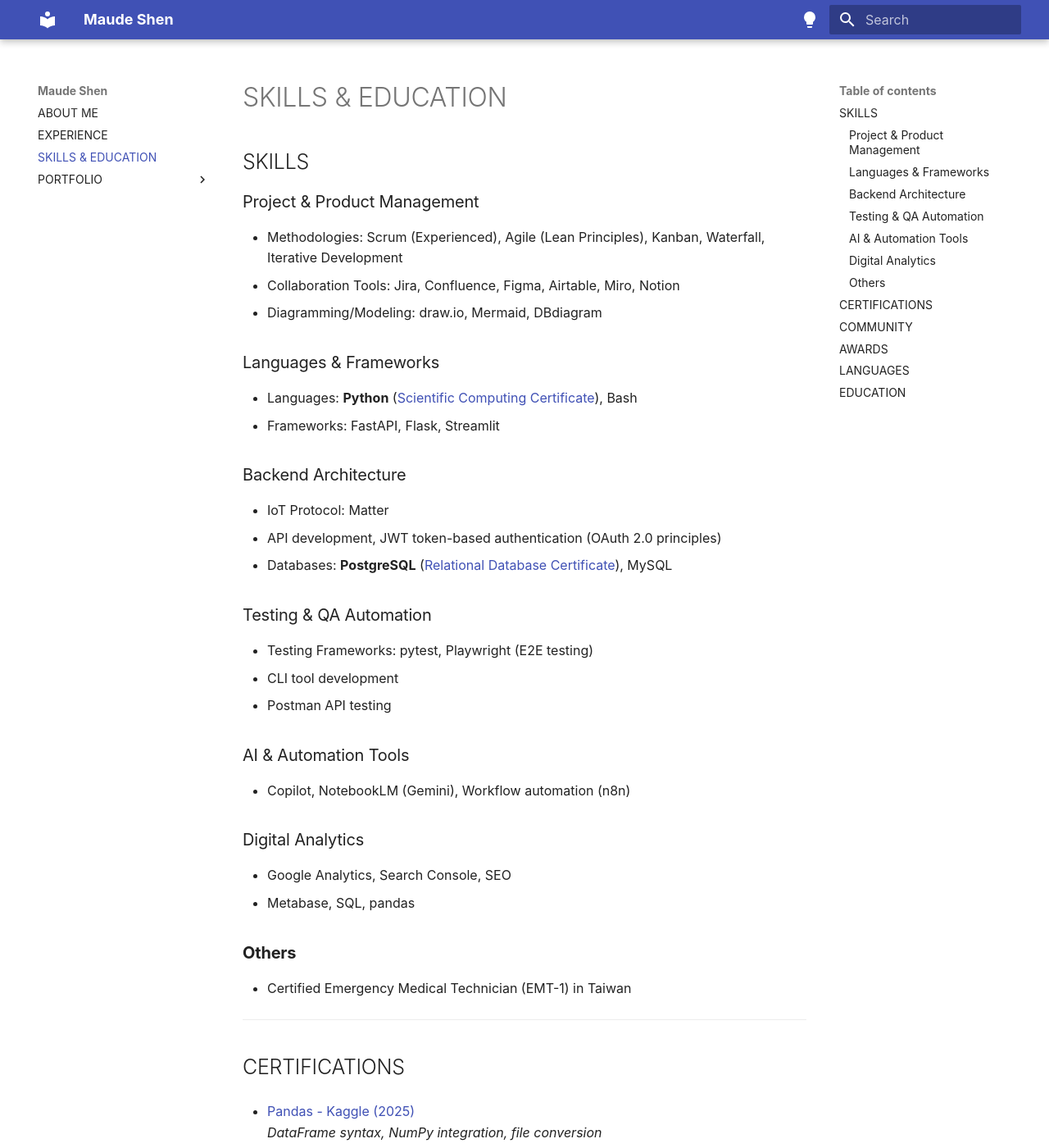
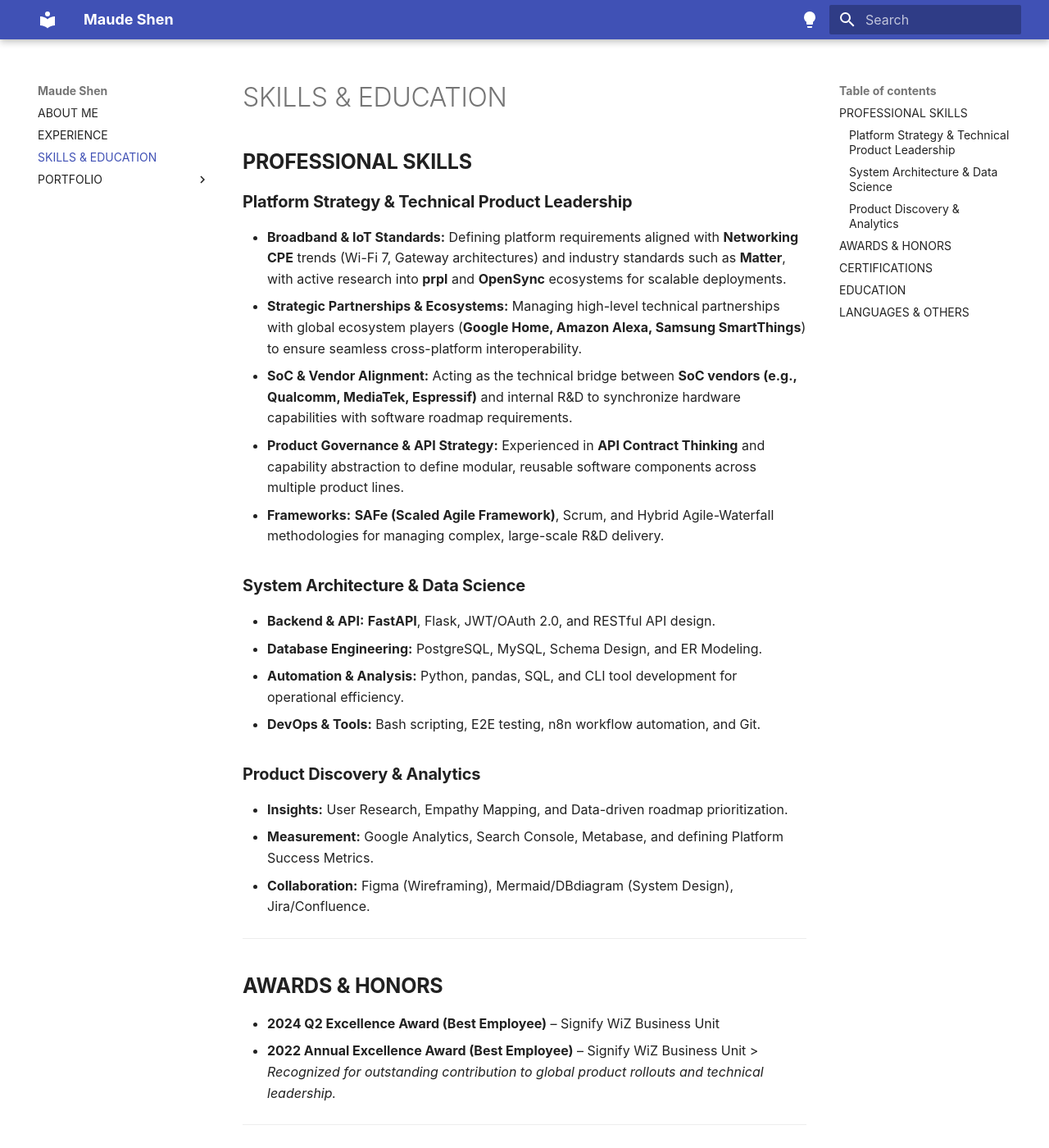
Before and after one commit to maudes/cv, an MkDocs documentation site: the page built from docs/education_skills.md, in a window 1280 px wide and 1400 px high. Shown: the whole window at 82% size. Built offline with MkDocs 1.6.1 and Material for MkDocs 9.7.7, drawn with Linux system fonts in a browser that asks for light colours; some web fonts are replaced; some of the changed text lies outside the part shown.

Commit message:
Update education_skills.md

```diff
--- a/docs/education_skills.md
+++ b/docs/education_skills.md
@@ -1,86 +1,53 @@
+## **PROFESSIONAL SKILLS**
 
+### **Platform Strategy & Technical Product Leadership**
+* **Broadband & IoT Standards:** Defining platform requirements aligned with **Networking CPE** trends (Wi-Fi 7, Gateway architectures) and industry standards such as **Matter**, with active research into **prpl** and **OpenSync** ecosystems for scalable deployments.
+* **Strategic Partnerships & Ecosystems:** Managing high-level technical partnerships with global ecosystem players (**Google Home, Amazon Alexa, Samsung SmartThings**) to ensure seamless cross-platform interoperability.
+* **SoC & Vendor Alignment:** Acting as the technical bridge between **SoC vendors (e.g., Qualcomm, MediaTek, Espressif)** and internal R&D to synchronize hardware capabilities with software roadmap requirements.
+* **Product Governance & API Strategy:** Experienced in **API Contract Thinking** and capability abstraction to define modular, reusable software components across multiple product lines.
+* **Frameworks:** **SAFe (Scaled Agile Framework)**, Scrum, and Hybrid Agile-Waterfall methodologies for managing complex, large-scale R&D delivery.
 
-## SKILLS
-### Project & Product Management
-- Methodologies: Scrum (Experienced), Agile (Lean Principles), Kanban, Waterfall, Iterative Development
-- Collaboration Tools: Jira, Confluence, Figma, Airtable, Miro, Notion
-- Diagramming/Modeling: draw.io, Mermaid, DBdiagram
+### **System Architecture & Data Science**
+* **Backend & API:** **FastAPI**, Flask, JWT/OAuth 2.0, and RESTful API design.
+* **Database Engineering:** PostgreSQL, MySQL, Schema Design, and ER Modeling.
+* **Automation & Analysis:** Python, pandas, SQL, and CLI tool development for operational efficiency.
+* **DevOps & Tools:** Bash scripting, E2E testing, n8n workflow automation, and Git.
 
-### Languages & Frameworks
-- Languages: **Python** ([Scientific Computing Certificate](https://www.freecodecamp.org/certification/maudes/scientific-computing-with-python-v7)), Bash
-- Frameworks: FastAPI, Flask, Streamlit
-
-### Backend Architecture
-- IoT Protocol: Matter
-- API development, JWT token-based authentication (OAuth 2.0 principles)
-- Databases: **PostgreSQL** ([Relational Database Certificate](https://www.freecodecamp.org/certification/maudes/relational-database-v8)), MySQL
-
-### Testing & QA Automation
-- Testing Frameworks: pytest, Playwright (E2E testing)
-- CLI tool development
-- Postman API testing
-
-### AI & Automation Tools
-- Copilot, NotebookLM (Gemini), Workflow automation (n8n)
-
-### Digital Analytics
-- Google Analytics, Search Console, SEO
-- Metabase, SQL, pandas
-
-### **Others**
-
-- Certified Emergency Medical Technician (EMT-1) in Taiwan
+### **Product Discovery & Analytics**
+* **Insights:** User Research, Empathy Mapping, and Data-driven roadmap prioritization.
+* **Measurement:** Google Analytics, Search Console, Metabase, and defining Platform Success Metrics.
+* **Collaboration:** Figma (Wireframing), Mermaid/DBdiagram (System Design), Jira/Confluence.
 
 ---
 
-## CERTIFICATIONS
+## **AWARDS & HONORS**
 
-- [Pandas - Kaggle (2025)](https://www.kaggle.com/learn/certification/maudeshen/pandas)
-  *DataFrame syntax, NumPy integration, file conversion*
-
-- [Relational Database – freeCodeCamp (2025)](https://www.freecodecamp.org/certification/maudes/relational-database-v8)
-  *SQL joins, schema design, Bash scripting, and ER modeling*
-
-- [Scientific Computing with Python – freeCodeCamp (2021)](https://www.freecodecamp.org/certification/maudes/scientific-computing-with-python-v7)
-  *OOP, file I/O, regex, APIs, and SQLite*
-
-- [Google IT Support – Coursera (2021)](https://www.coursera.org/account/accomplishments/specialization/certificate/97Y727NB9DJF)
-  *Troubleshooting, networking, Linux CLI, system administration, and security*
-
-> More to check: [LinkedIn Page](https://www.linkedin.com/in/meng-hsueh-shen/details/certifications/)
-
-## COMMUNITY
-- Civic Tech Taiwan, finalist (2025)
-- freeCodeCamp Hackathon (2025)
-- [NetTuesday.tw Speaker](https://nettuesday.tw/slides/2019/03/584) (2019)
-
-## AWARDS
-
-- [“The 2024 Q2 Excellence Award-Best Employee”](https://www.linkedin.com/in/meng-hsueh-shen/details/certifications/1725845537883/single-media-viewer/?profileId=ACoAAAxrG20BAZAty8k3Y3zmtzUCqAzt0MvNP7o)
-  by Signify WiZ business unit
-- [“The 2022 Annual Excellence Award-Best Employee”](https://www.linkedin.com/in/meng-hsueh-shen/details/certifications/1725845351253/single-media-viewer/?profileId=ACoAAAxrG20BAZAty8k3Y3zmtzUCqAzt0MvNP7o)
-  by Signify WiZ business unit
+* **2024 Q2 Excellence Award (Best Employee)** – Signify WiZ Business Unit
+* **2022 Annual Excellence Award (Best Employee)** – Signify WiZ Business Unit
+    > *Recognized for outstanding contribution to global product rollouts and technical leadership.*
 
 ---
 
-## LANGUAGES
+## **CERTIFICATIONS**
 
-- **Mandarin:** Native
-- **English:** Proficient
-> ibtTOEFL(95/120); IELTS(7.5/9)
-- **Japanese:** Beginner
+* **[Relational Database – freeCodeCamp (2025)](...)**: Advanced SQL, Schema Design, and Bash.
+* **[Pandas – Kaggle (2025)](...)**: Data manipulation and NumPy integration.
+* **[Scientific Computing with Python – freeCodeCamp (2021)](...)**: OOP and API integration.
+* **[Google IT Support – Coursera (2021)](...)**: Networking, Security, and System Administration.
 
-## EDUCATION
+---
 
-**Cologne Business School**
-<sub> ***Cologne, Germany  |  2012 - 2013*** </sub>
+## **EDUCATION**
 
-- International Student
+**National ChengChi University (NCCU)** | *Taipei, Taiwan*
+*Bachelor of Journalism & Minor in Political Science*
+* Focus: Digital Media and Political Communication Strategy.
+* **Cologne Business School** | *Cologne, Germany* (Exchange Program)
 
-**National ChengChi University**
-<sub> ***Taipei, Taiwan  |  2008 - 2012*** </sub>
+---
 
-- Bachelor of Journalism & minor in Political Science
-> Graduation Academic Average: 87.42 / 100; Total Credits Earned: 173
+## **LANGUAGES & OTHERS**
 
-<br>
+* **Mandarin:** Native | **English:** Proficient (IELTS 7.5 / TOEFL 95) | **Japanese:** Beginner
+* **Community:** Civic Tech Taiwan Finalist (2025), freeCodeCamp Hackathon (2025), [NetTuesday Speaker](https://nettuesday.tw/slides/2019/03/584) (2019).
+* **Other:** Certified Emergency Medical Technician (EMT-1) in Taiwan.
```
